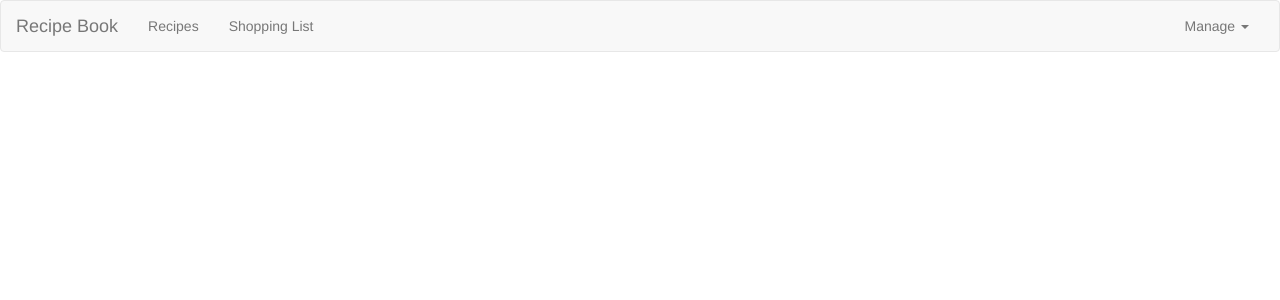
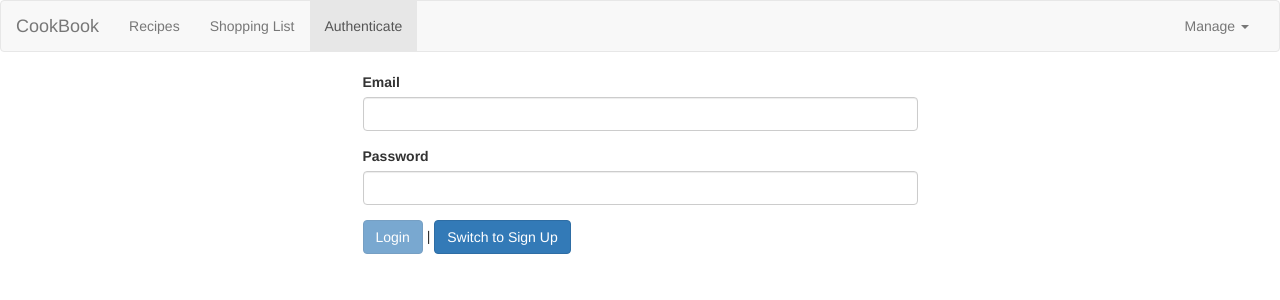
Before and after one commit to yyingyingquek/cookbook, an Angular app: page /auth in a window 1280 px wide. Before the commit this address led to /. Shown: the top 300 px of the page. Built offline with nearby package versions, Linux system fonts and the light colour scheme.

Commit message:
signUp + error handling on signUp

```diff
--- a/src/app/app-routing.module.ts
+++ b/src/app/app-routing.module.ts
@@ -1,5 +1,6 @@
 import { NgModule } from '@angular/core';
 import { RouterModule, Routes } from '@angular/router';
+import { AuthComponent } from './auth/auth.component';
 import { RecipeDetailComponent } from './recipes/recipe-detail/recipe-detail.component';
 import { RecipeEditComponent } from './recipes/recipe-edit/recipe-edit.component';
 import { RecipeStartComponent } from './recipes/recipe-start/recipe-start.component';
@@ -29,6 +30,7 @@ const appRoutes: Routes = [
     ],
   },
   { path: 'shopping-list', component: ShoppingListComponent },
+  { path: 'auth', component: AuthComponent },
 ];
 
 @NgModule({
--- a/src/app/app.module.ts
+++ b/src/app/app.module.ts
@@ -17,6 +17,8 @@ import { RecipeStartComponent } from './recipes/recipe-start/recipe-start.compon
 import { ShoppingListService } from './shopping-list/shopping-list.service';
 import { RecipeEditComponent } from './recipes/recipe-edit/recipe-edit.component';
 import { RecipeService } from './recipes/recipe.service';
+import { AuthComponent } from './auth/auth.component';
+import { LoadingSpinnerComponent } from './shared/loading-spinner/loading-spinner.component';
 
 @NgModule({
   declarations: [
@@ -31,6 +33,8 @@ import { RecipeService } from './recipes/recipe.service';
     DropdownDirective,
     RecipeStartComponent,
     RecipeEditComponent,
+    AuthComponent,
+    LoadingSpinnerComponent
   ],
   imports: [
     BrowserModule,
--- /dev/null
+++ b/src/app/auth/auth.component.html
@@ -0,0 +1,49 @@
+<div class="row">
+  <div class="col-xs-12 col-md-6 col-md-offset-3">
+    <div class="alert alert-danger" *ngIf="error">
+      <p>{{ error }}</p>
+    </div>
+    <div *ngIf="isLoading" style="text-align: center">
+      <app-loading-spinner></app-loading-spinner>
+    </div>
+    <form #authForm="ngForm" (ngSubmit)="onSubmit(authForm)" *ngIf="!isLoading">
+      <div class="form-group">
+        <label for="email">Email</label>
+        <input
+          type="email"
+          id="email"
+          class="form-control"
+          ngModel
+          name="email"
+          required
+          email
+        />
+      </div>
+      <div class="form-group">
+        <label for="password">Password</label>
+        <input
+          type="password"
+          id="password"
+          class="form-control"
+          ngModel
+          name="password"
+          required
+          minlength="6"
+        />
+      </div>
+      <div>
+        <button
+          class="btn btn-primary"
+          type="submit"
+          [disabled]="!authForm.valid"
+        >
+          {{ isLoginMode ? "Login" : "Sign Up" }}
+        </button>
+        |
+        <button class="btn btn-primary" type="button" (click)="onSwitchMode()">
+          Switch to {{ isLoginMode ? "Sign Up" : "Login" }}
+        </button>
+      </div>
+    </form>
+  </div>
+</div>
--- /dev/null
+++ b/src/app/auth/auth.component.ts
@@ -0,0 +1,50 @@
+import { Component, OnInit } from '@angular/core';
+import { NgForm } from '@angular/forms';
+import { AuthService } from './auth.service';
+
+@Component({
+  selector: 'app-auth',
+  templateUrl: './auth.component.html',
+})
+export class AuthComponent implements OnInit {
+  isLoginMode: boolean = true;
+  isLoading: boolean = false;
+  error: string = null;
+
+  constructor(private authService: AuthService) {}
+
+  ngOnInit() {}
+
+  onSwitchMode() {
+    this.isLoginMode = !this.isLoginMode;
+  }
+
+  onSubmit(form: NgForm) {
+    console.log(form.value);
+    if (!form.valid) {
+      return;
+    }
+    const email = form.value.email;
+    const password = form.value.password;
+
+    this.isLoading = true;
+
+    if (this.isLoginMode) {
+      // ..
+    } else {
+      this.authService.signUp(email, password).subscribe({
+        next: (response) => {
+          console.log(response);
+          this.isLoading = false;
+        },
+        error: (errorMessage) => {
+          console.log(errorMessage);
+          this.error = errorMessage;
+          this.isLoading = false;
+        },
+      });
+    }
+
+    form.reset();
+  }
+}
--- /dev/null
+++ b/src/app/auth/auth.service.ts
@@ -0,0 +1,42 @@
+import { Injectable } from '@angular/core';
+import { HttpClient } from '@angular/common/http';
+import { catchError } from 'rxjs/operators';
+import { throwError } from 'rxjs';
+
+interface AuthResponseData {
+  idToken: string;
+  email: string;
+  refreshToken: string;
+  expiresIn: string;
+  localId: string;
+}
+
+@Injectable({ providedIn: 'root' })
+export class AuthService {
+  constructor(private http: HttpClient) {}
+
+  signUp(email: string, password: string) {
+    return this.http
+      .post<AuthResponseData>(
+        'https://identitytoolkit.googleapis.com/v1/accounts:signUp?key=AIzaSyDlIrYoi8dShnY03H3MKau_TVkpLrJ-l-U',
+        {
+          email: email,
+          password: password,
+          returnSecureToken: true,
+        }
+      )
+      .pipe(
+        catchError((errorResponse) => {
+          let errorMessage = 'An unknown error occurred';
+          if (!errorResponse.error || !errorResponse.error.error) {
+            return throwError(() => new Error(errorMessage));
+          }
+          switch (errorResponse.error.error.message) {
+            case 'EMAIL_EXISTS':
+              errorMessage = 'This email already exists! :(';
+          }
+          return throwError(() => new Error(errorMessage));
+        })
+      );
+  }
+}
--- a/src/app/header/header.component.html
+++ b/src/app/header/header.component.html
@@ -8,7 +8,7 @@
       >
         <span class="icon-bar" *ngFor="let iconBar of [1, 2, 3]"></span>
       </button>
-      <a href="#" class="navbar-brand">Recipe Book</a>
+      <a href="#" class="navbar-brand">CookBook</a>
     </div>
     <div
       class="navbar-collapse"
@@ -20,6 +20,9 @@
         <li routerLinkActive="active">
           <a routerLink="/shopping-list">Shopping List</a>
         </li>
+        <li routerLinkActive="active">
+          <a routerLink="/auth">Authenticate</a>
+        </li>
       </ul>
       <ul class="nav navbar-nav navbar-right">
         <li class="dropdown" appDropdown>
@@ -27,8 +30,12 @@
             >Manage <span class="caret"></span
           ></a>
           <ul class="dropdown-menu">
-            <li><a style="cursor: pointer" (click)="onSaveData()">Save Data</a></li>
-            <li><a style="cursor: pointer" (click)="onFetchData()">Fetch Data</a></li>
+            <li>
+              <a style="cursor: pointer" (click)="onSaveData()">Save Data</a>
+            </li>
+            <li>
+              <a style="cursor: pointer" (click)="onFetchData()">Fetch Data</a>
+            </li>
           </ul>
         </li>
       </ul>
--- /dev/null
+++ b/src/app/shared/loading-spinner/loading-spinner.component.css
@@ -0,0 +1,35 @@
+.lds-ring {
+  display: inline-block;
+  position: relative;
+  width: 80px;
+  height: 80px;
+}
+.lds-ring div {
+  box-sizing: border-box;
+  display: block;
+  position: absolute;
+  width: 64px;
+  height: 64px;
+  margin: 8px;
+  border: 8px solid slateblue;
+  border-radius: 50%;
+  animation: lds-ring 1.2s cubic-bezier(0.5, 0, 0.5, 1) infinite;
+  border-color: slateblue transparent transparent transparent;
+}
+.lds-ring div:nth-child(1) {
+  animation-delay: -0.45s;
+}
+.lds-ring div:nth-child(2) {
+  animation-delay: -0.3s;
+}
+.lds-ring div:nth-child(3) {
+  animation-delay: -0.15s;
+}
+@keyframes lds-ring {
+  0% {
+    transform: rotate(0deg);
+  }
+  100% {
+    transform: rotate(360deg);
+  }
+}
--- /dev/null
+++ b/src/app/shared/loading-spinner/loading-spinner.component.ts
@@ -0,0 +1,13 @@
+import { Component, OnInit } from '@angular/core';
+
+@Component({
+  selector: 'app-loading-spinner',
+  template:
+    '<div class="lds-ring"><div></div><div></div><div></div><div></div></div>',
+  styleUrls: ['./loading-spinner.component.css'],
+})
+export class LoadingSpinnerComponent implements OnInit {
+  constructor() {}
+
+  ngOnInit() {}
+}
```
